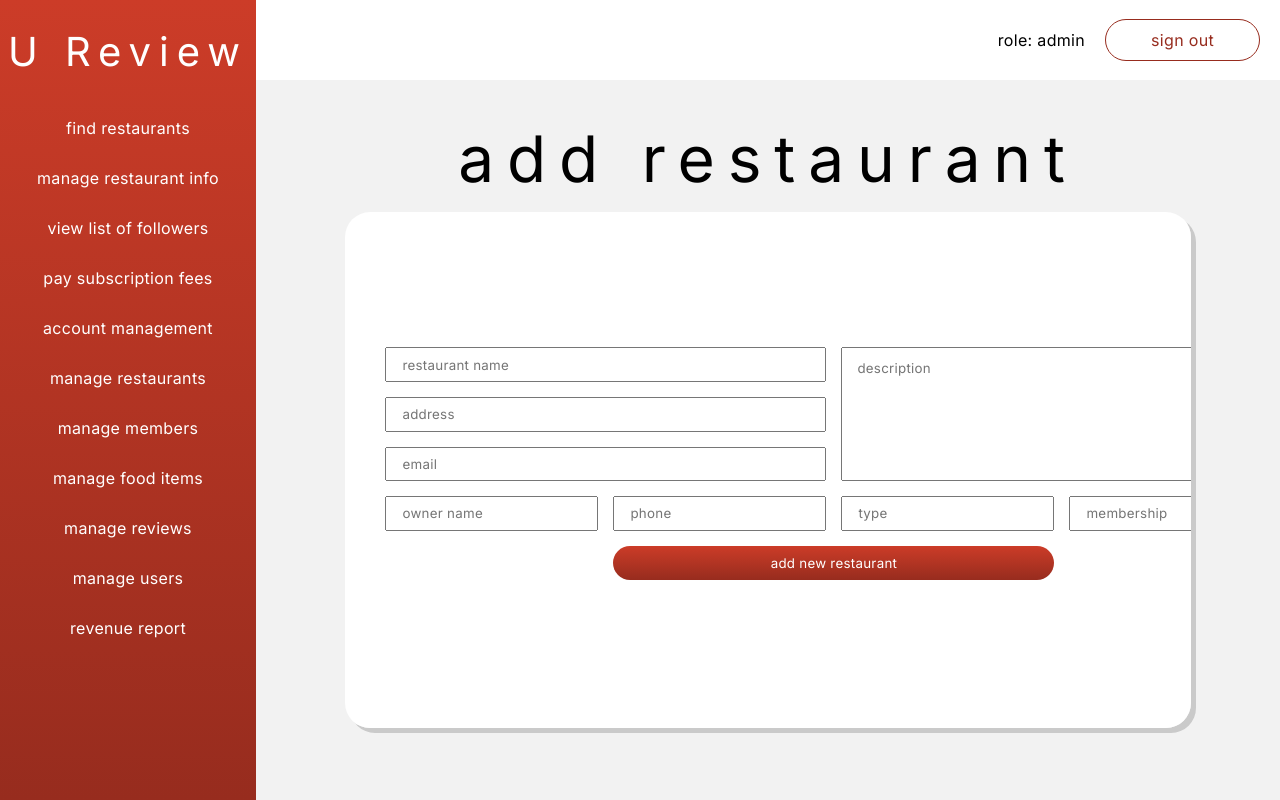
After one commit to KadenSeaman/UReview, a PHP site: page /views/editRestaurant.html in a window 1280 px wide. The commit adds this page. Run offline with PHP 8.4, Linux system fonts and the light colour scheme.

Commit message:
reorganized and add editRestaurant page

```diff
--- a/styles.css
+++ b/styles.css
@@ -263,8 +263,8 @@ DASHBOARD
     font-size: 16px;
     text-align: center;
 }
-.restaurant-list-container{
-    width: 50%;
+.dashboard-list-container{
+    width: 80%;
     height: 70%;
     border-radius: 25px;
     background-color: white;
@@ -281,22 +281,94 @@ DASHBOARD
 .header-list-item{
     margin-bottom: 50px;
 }
-.restaurant-list-item > *{
+.restaurant-list-item > p{
     width: 150px;
     text-align: center;
 }
-.restaurant-list-item > button{
-    background-color: transparent;
+.restaurant-list-item > a{
+    padding: 15px 20px;
     color: var(--darkRed);
     border: 1px solid var(--darkRed);
     border-radius: 25px;
 }
-.restaurant-list-item > button:hover{
+.restaurant-list-item > a:hover{
     cursor: pointer;
 }
 #new-restaurant-btn{
-    margin-left: 150px;
+    padding: 15px;
+    margin-left: 50px;
     background: var(--redGradient);
     color: white;
     border-radius: 25px;
+    font-size: 16px;
+    text-decoration: none;
 }
+
+/*
+ADD RESTAURANT
+*/
+
+.restaurant-input-grid{
+    padding: 15px;
+    margin-top: 12%;
+    width: 96.5%;
+    display: grid;
+    height: 50%;
+
+    gap: 15px;
+    grid-template-columns: repeat(4,1fr);
+    grid-template-rows: repeat(5,1fr);
+}
+.restaurant-input-grid > input{
+    padding-left: 15px;
+}
+.restaurant-input-grid > textarea{
+    padding-left: 15px;
+    padding-top: 12px;
+}
+#restaurant-name{
+    grid-row: 1;
+    grid-column: 1 / span 2;
+}
+#restaurant-address{
+    grid-row: 2;
+    grid-column: 1 / span 2;
+}
+#restaurant-email{
+    grid-row: 3;
+    grid-column: 1 / span 2;
+}
+#restaurant-owner-name{
+    grid-row: 4;
+    grid-column: 1 / span 1;
+}
+#restaurant-phone{
+    grid-row: 4;
+    grid-column: 2 / span 1;
+}
+#restaurant-description{
+    grid-row: 1 / span 3;
+    grid-column: 3 / span 2;
+    resize: none;
+}
+#restaurant-type{
+    grid-row: 4;
+    grid-column: 3 / span 1;
+}
+#restaurant-member{
+    grid-row: 4;
+    grid-column: 4 / span 1;
+}
+#confirm-change-restaurant{
+    grid-row: 5;
+    grid-column: 2 / span 2;
+    background: var(--redGradient);
+    color: var(--white);
+    border: none;
+    border-radius: 150px;
+
+}
+#confirm-change-restaurant:hover{
+    cursor: pointer;
+    opacity: 0.8;
+}
--- /dev/null
+++ b/views/editRestaurant.html
@@ -0,0 +1,50 @@
+<!DOCTYPE html>
+<html lang="en">
+<head>
+    <meta charset="UTF-8">
+    <meta name="viewport" content="width=2, initial-scale=1.0">
+    <title>U Review</title>
+    <link rel="stylesheet" href="../styles.css">
+</head>
+<body>
+    <div class="dashboard-container">
+        <div class="dashboard-left-container">
+            <h1 class="dashboard-nav-title">U Review</h1>
+            <div class="dashboard-link-container">
+                <a href="findRestaurants.html" class="dashboard-nav-link">find restaurants</a>
+                <a href="mangageRestaurantInfo.html" class="dashboard-nav-link">manage restaurant info</a>
+                <a href="viewListOfFollowers.html" class="dashboard-nav-link">view list of followers</a>
+                <a href="paySubscriptionFees.html" class="dashboard-nav-link">pay subscription fees</a>
+                <a href="accountManagement.html" class="dashboard-nav-link">account management</a>
+                <a href="manageRestaurants.html" class="dashboard-nav-link">manage restaurants</a>
+                <a href="manageMembers.html" class="dashboard-nav-link">manage members</a>
+                <a href="manageFoodItems.html" class="dashboard-nav-link">manage food items</a>
+                <a href="manageReviews.html" class="dashboard-nav-link">manage reviews</a>
+                <a href="manageUsers.html" class="dashboard-nav-link">manage users</a>
+                <a href="revenueReport.html" class="dashboard-nav-link">revenue report</a>
+            </div>
+        </div>
+        <div class="dashboard-right-container">
+            <div class="dashboard-nav-bar">
+                <p>role: admin</p>
+                <a href="login.html">sign out</a>
+            </div>
+            <div class="dashboard-main">
+                <div class="title">add restaurant</div>
+                <div class="dashboard-list-container">
+                        <form class="restaurant-input-grid" action="manageRestaurants.html">
+                            <input maxlength="30" type="text" name="restaurant-name" id="restaurant-name" placeholder="restaurant name">
+                            <input maxlength="60" type="text" name="restaurant-address" id="restaurant-address" placeholder="address">
+                            <input maxlength="60" type="email" name="restaurant-email" id="restaurant-email" placeholder="email">
+                            <input maxlength="30" type="text" name="restaurant-owner-name" id="restaurant-owner-name" placeholder="owner name">
+                            <input maxlength="12" type="tel" name="restaurant-phone" id="restaurant-phone" placeholder="phone">
+                            <textarea maxlength="60" type="text" name="restaurant-description" id="restaurant-description" placeholder="description"></textarea>
+                            <input maxlength="30"type="text" name="restaurant-type" id="restaurant-type" placeholder="type">
+                            <input maxlength="30"type="text" name="restaurant-member" id="restaurant-member" placeholder="membership">
+                            <button id="confirm-change-restaurant">add new restaurant</button>
+                        </form>
+                </div>
+            </div>
+    </div>
+</body>
+</html>
--- a/home.html
+++ b/views/home.html
@@ -4,12 +4,12 @@
     <meta charset="UTF-8">
     <meta name="viewport" content="width=2, initial-scale=1.0">
     <title>U Review</title>
-    <link rel="stylesheet" href="styles.css">
+    <link rel="stylesheet" href="../styles.css">
 </head>
 <body>
 
     <h1 class="main-title"><span class="redText">U</span> Review</h1>
-    <img src="logo.png" alt="U Review Logo" id="logo">
+    <img src="assets/logo.png" alt="U Review Logo" id="logo">
     <div class="button-container">
         <a id="secondary-btn" href="signup.html">sign up</a>
         <a id="primary-btn" href="login.html">login</a>
```
Also changed, not shown: adminDashboard.html (deleted, +0 -38 lines), views/addNewRestaurant.html (added, +50 -0 lines), views/adminDashboard.html (added, +40 -0 lines), views/login.html (renamed from signup.html, +6 -8 lines), views/manageRestaurants.html (renamed from manageRestaurants.html, +18 -18 lines), views/signup.html (renamed from login.html, +8 -6 lines), assets/logo.png (renamed from logo.png).
